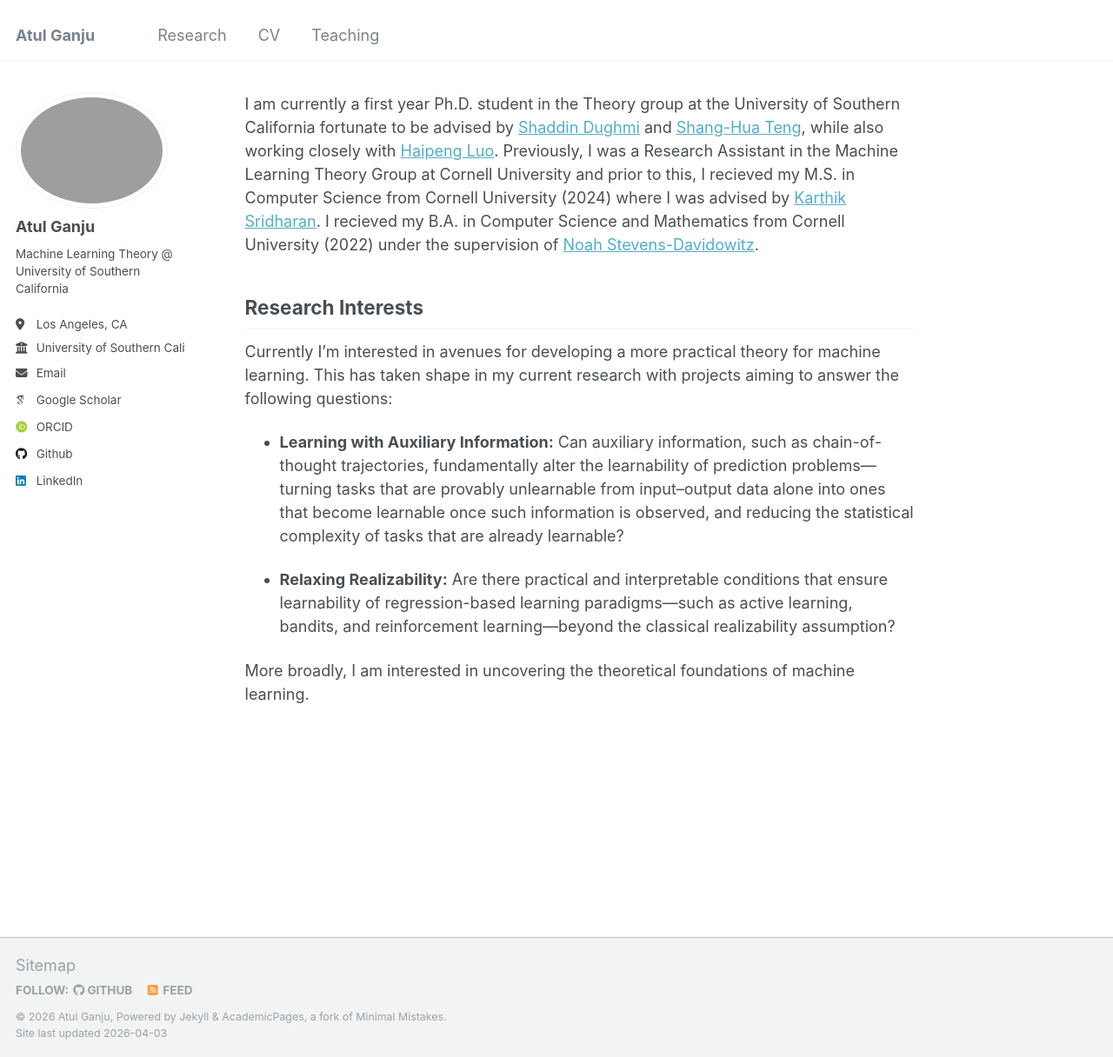
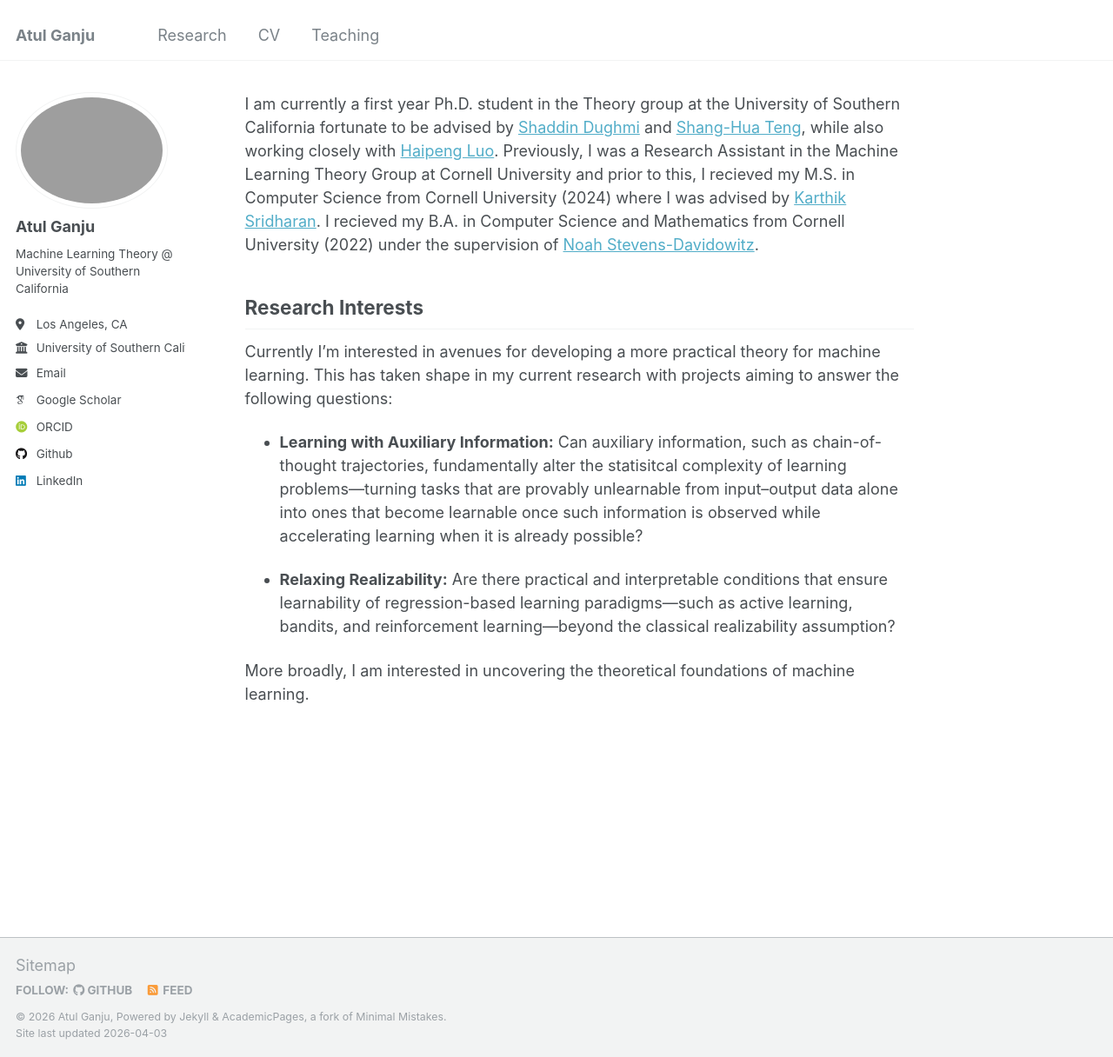
Before and after one commit to atulganju/atulganju.github.io, a Jekyll site: the page built from _pages/about.md, in a window 1280 px wide and 1216 px high. Shown: the whole window at 87% size. Built offline with Jekyll 4.4.1, drawn with Linux system fonts in a browser that asks for light colours; some web fonts are replaced.

Commit message:
Update about.md

```diff
--- a/_pages/about.md
+++ b/_pages/about.md
@@ -14,7 +14,7 @@ I am currently a first year Ph.D. student in the Theory group at the University
 **Research Interests**
 --
 Currently I'm interested in avenues for developing a more practical theory for machine learning. This has taken shape in my current research with projects aiming to answer the following questions:
-* **Learning with Auxiliary Information:** Can auxiliary information, such as chain-of-thought trajectories, fundamentally alter the learnability of prediction problems—turning tasks that are provably unlearnable from input–output data alone into ones that become learnable once such information is observed, and reducing the statistical complexity of tasks that are already learnable?
+* **Learning with Auxiliary Information:** Can auxiliary information, such as chain-of-thought trajectories, fundamentally alter the statisitcal complexity of learning problems—turning tasks that are provably unlearnable from input–output data alone into ones that become learnable once such information is observed while accelerating learning when it is already possible?
 
 * **Relaxing Realizability:** Are there practical and interpretable conditions that ensure learnability of regression-based learning paradigms—such as active learning, bandits, and reinforcement learning—beyond the classical realizability assumption?
 
```
